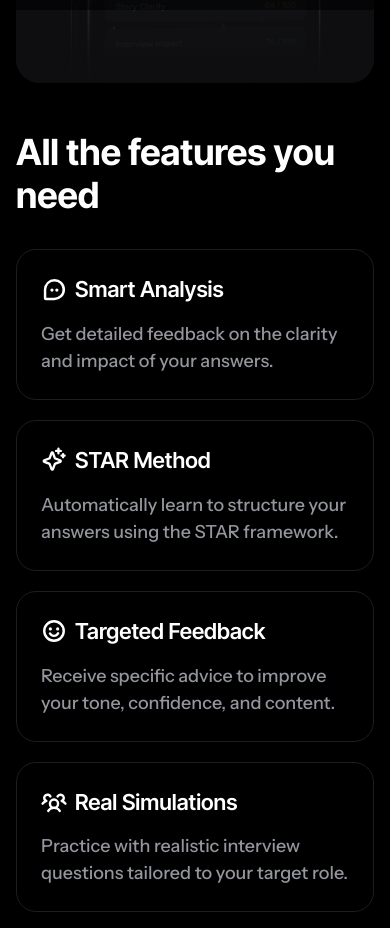
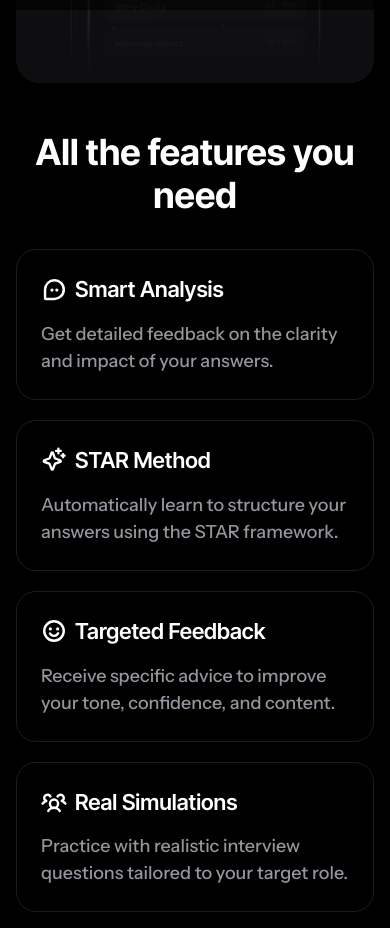
Before and after one commit to SalvaterraTech/starwise-landing-page, a Next.js app: page /en in a window 390 px wide. Shown: the part 4580-5508 px from the top of the page. Built offline with nearby package versions, Linux system fonts and the light colour scheme; no server answers; a web font is replaced by a local one.

Commit message:
feat: center feature heading on small screens
Added 'text-center' to the heading class for improved alignment on small screens, while retaining left alignment on medium and larger screens.

```diff
--- a/components/Features.tsx
+++ b/components/Features.tsx
@@ -227,7 +227,7 @@ export default function Features() {
             }}
           >
             <h2
-              className="text-[32px] md:text-[48px]"
+              className="text-[32px] md:text-[48px] text-center md:text-left"
               style={{
                 fontFamily: '"Inter Tight", sans-serif',
                 fontWeight: 700,
```
